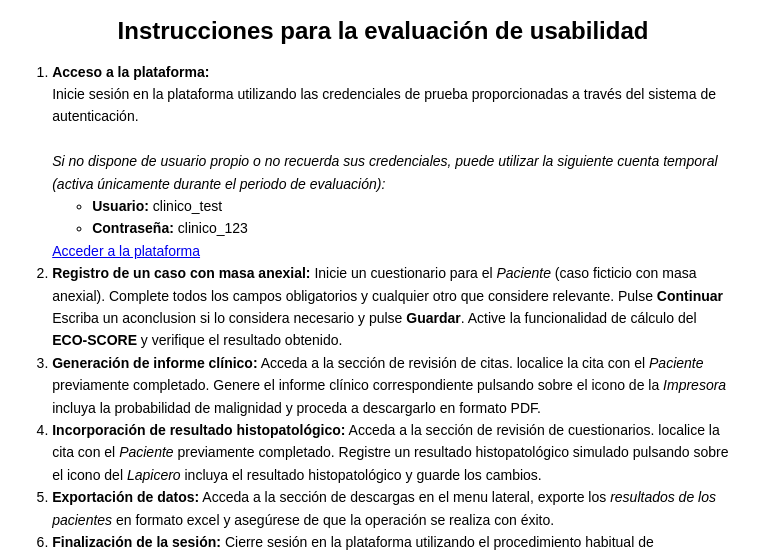
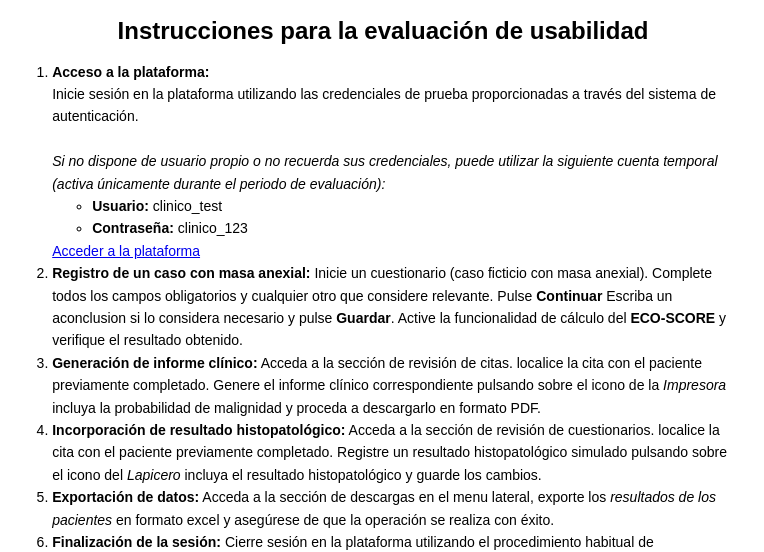
Before and after one commit to GBT-UPM/usability-study, a plain HTML site: page index.html in a window 1280 px wide. Shown: the part 252-804 px from the top of the page, without its empty margins (257-1021 px from the left). Drawn offline with Linux system fonts and the light colour scheme.

Commit message:
instrucciones

```diff
--- a/index.html
+++ b/index.html
@@ -39,7 +39,7 @@
 
       <li>
         <strong>Registro de un caso con masa anexial:</strong>
-        Inicie un cuestionario para el <em>Paciente</em> (caso ficticio con masa anexial).
+        Inicie un cuestionario (caso ficticio con masa anexial).
         Complete todos los campos obligatorios y cualquier otro que considere relevante.
         Pulse <strong>Continuar</strong>
         Escriba un aconclusion si lo considera necesario y pulse <strong>Guardar</strong>.
@@ -48,13 +48,13 @@
 
       <li>
         <strong>Generación de informe clínico:</strong>
-        Acceda a la sección de revisión de citas. localice la cita con el <em>Paciente</em> previamente completado.
+        Acceda a la sección de revisión de citas. localice la cita con el paciente previamente completado.
         Genere el informe clínico correspondiente pulsando sobre el icono de la <em>Impresora</em> incluya la probabilidad de malignidad y proceda a descargarlo en formato PDF.
       </li>
 
       <li>
         <strong>Incorporación de resultado histopatológico:</strong>
-        Acceda a la sección de revisión de cuestionarios. localice la cita con el <em>Paciente</em> previamente completado.
+        Acceda a la sección de revisión de cuestionarios. localice la cita con el paciente previamente completado.
         Registre un resultado histopatológico simulado pulsando sobre el icono del  <em>Lapicero</em> incluya el resultado histopatológico y guarde los cambios.
 
       </li>
```
